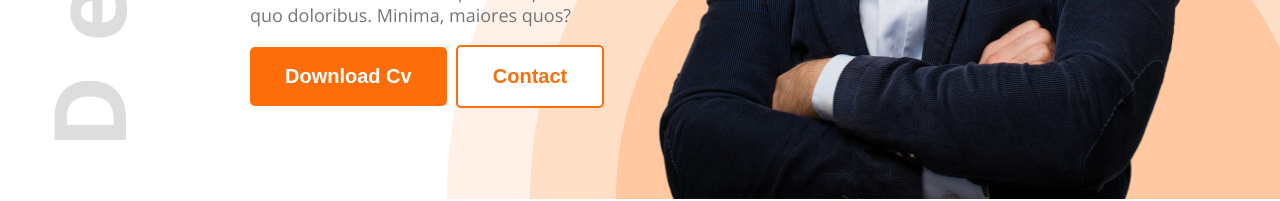
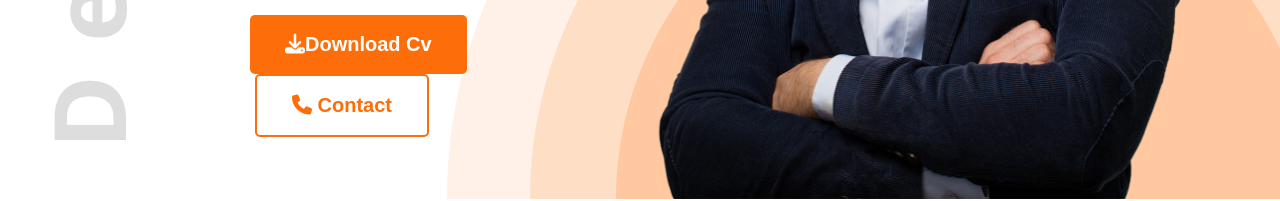
Before and after one commit to mdhasantaraque/dev-portfolio-25, a plain HTML site: page index.html in a window 1280 px wide. Shown: the part 623-824 px from the top of the page. Drawn offline with nearby package versions, Linux system fonts and the light colour scheme.

Commit message:
font awesome connected

```diff
--- a/index.html
+++ b/index.html
@@ -7,6 +7,7 @@
     <link rel="preconnect" href="https://fonts.googleapis.com">
     <link rel="preconnect" href="https://fonts.gstatic.com" crossorigin>
     <link href="https://fonts.googleapis.com/css2?family=Open+Sans:ital,wght@0,300..800;1,300..800&display=swap" rel="stylesheet">
+    <script src="https://kit.fontawesome.com/ff399b6814.js" crossorigin="anonymous"></script>
     <link rel="stylesheet" href="style/portfolio.css">
     <link rel="shortcut icon" href="images/hardy.png" type="image/x-icon">
 </head>
@@ -26,8 +27,8 @@
                 <h3 class="dark-2">Hi, I am</h3>
                 <h1>Mary Hardy</h1>
                 <p class="dark-3">Lorem ipsum, dolor sit amet consectetur adipisicing elit. Officiis, doloremque nisi. Labore architecto consequatur sapiente quo doloribus. Minima, maiores quos?</p>
-                <button class="btn-primary">Download Cv</button>
-                <button class="btn-contact">Contact</button>
+                <button class="btn-primary"><i class="fa-solid fa-download"> </i>Download Cv</button>
+                <button class="btn-contact"> <i class="fa-solid fa-phone"></i> Contact</button>
             </div>
             <img src="images/hardy.png" alt="" srcset="">
         </div>
```
